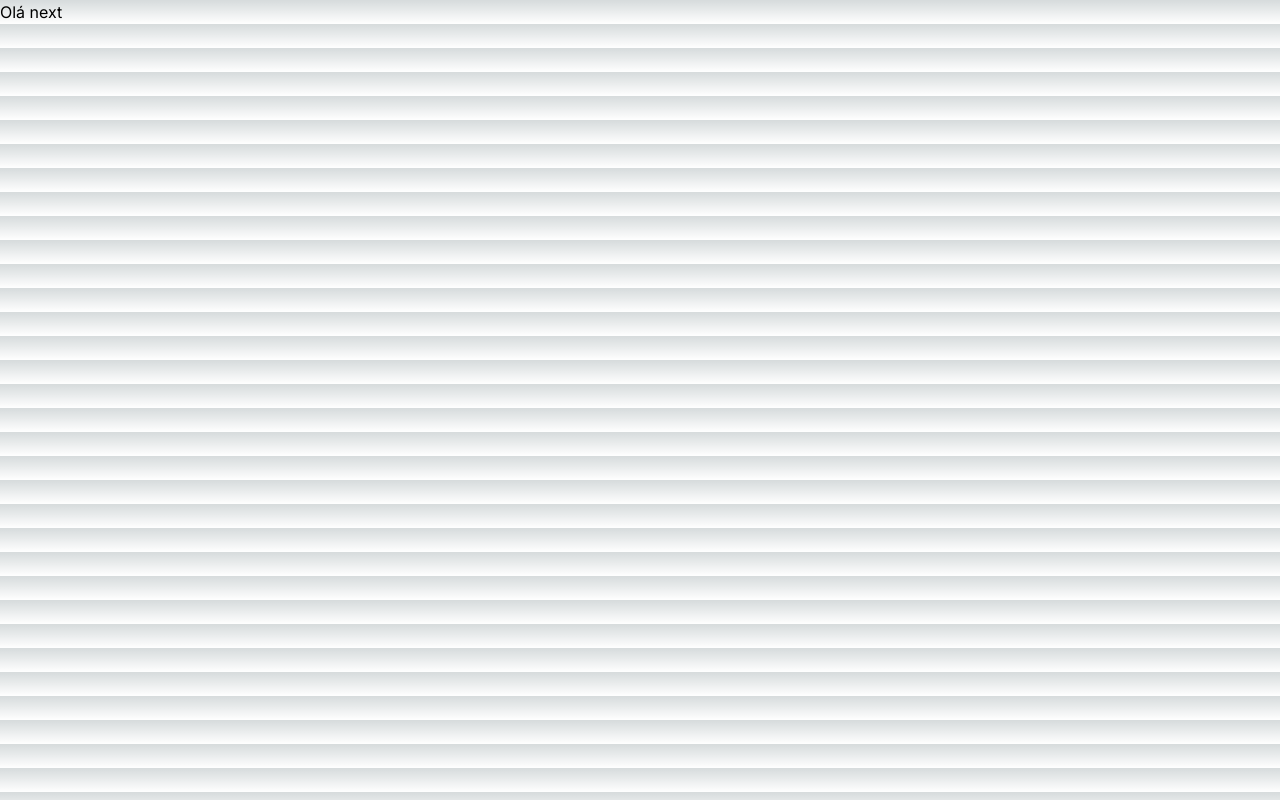
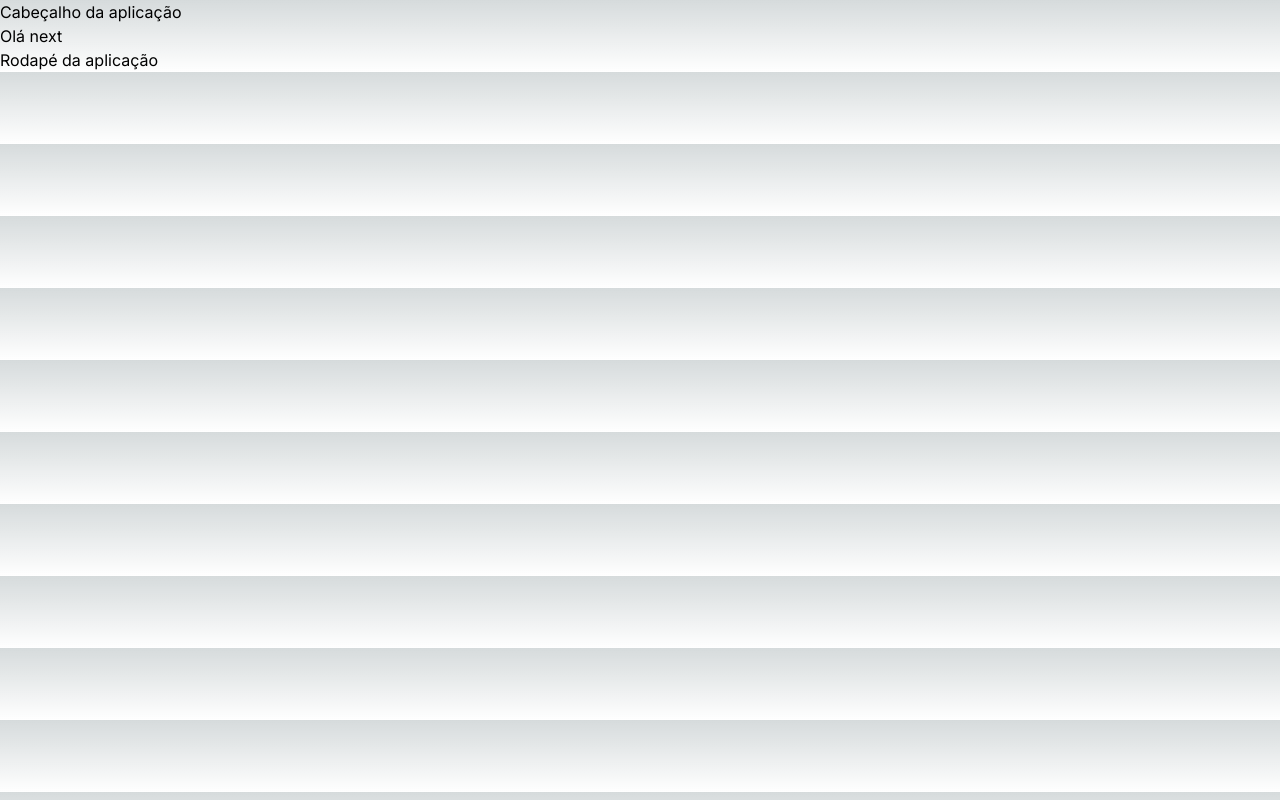
Before and after one commit to eduardoandd/nextJs, a Next.js app in the folder my-app/: page / in a window 1280 px wide. Built offline with nearby package versions, Linux system fonts and the light colour scheme.

Commit message:
trabalhando com layout

```diff
--- a/my-app/src/app/layout.tsx
+++ b/my-app/src/app/layout.tsx
@@ -16,7 +16,11 @@ export default function RootLayout({
 }) {
   return (
     <html lang="en">
-      <body className={inter.className}>{children}</body>
+      <body className={inter.className}>
+        <header>Cabeçalho da aplicação</header>
+        {children}
+        <footer>Rodapé da aplicação</footer>
+      </body>
     </html>
   )
 }
```
Also changed, not shown: 1 other file (tests, documents, lock files or other folders).
